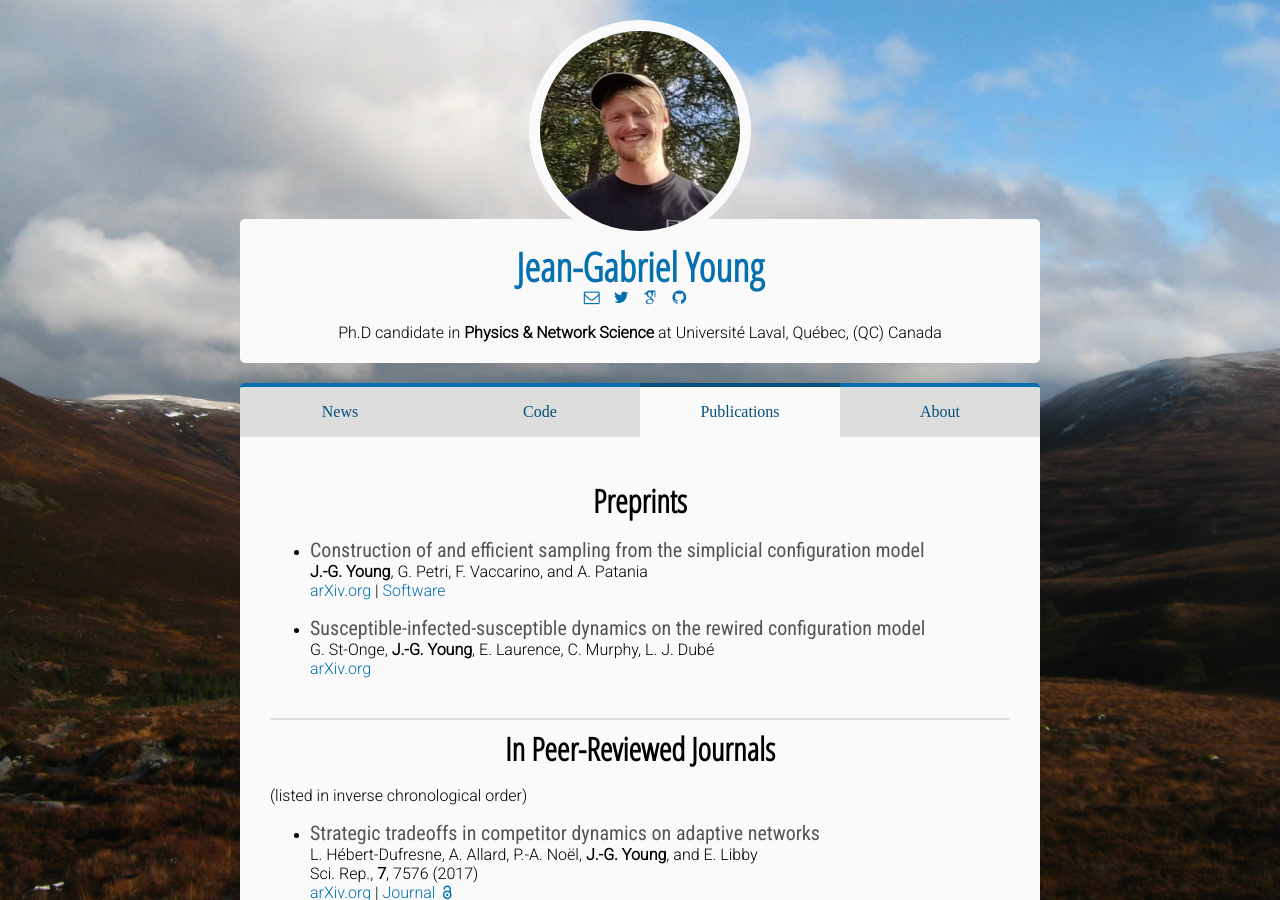
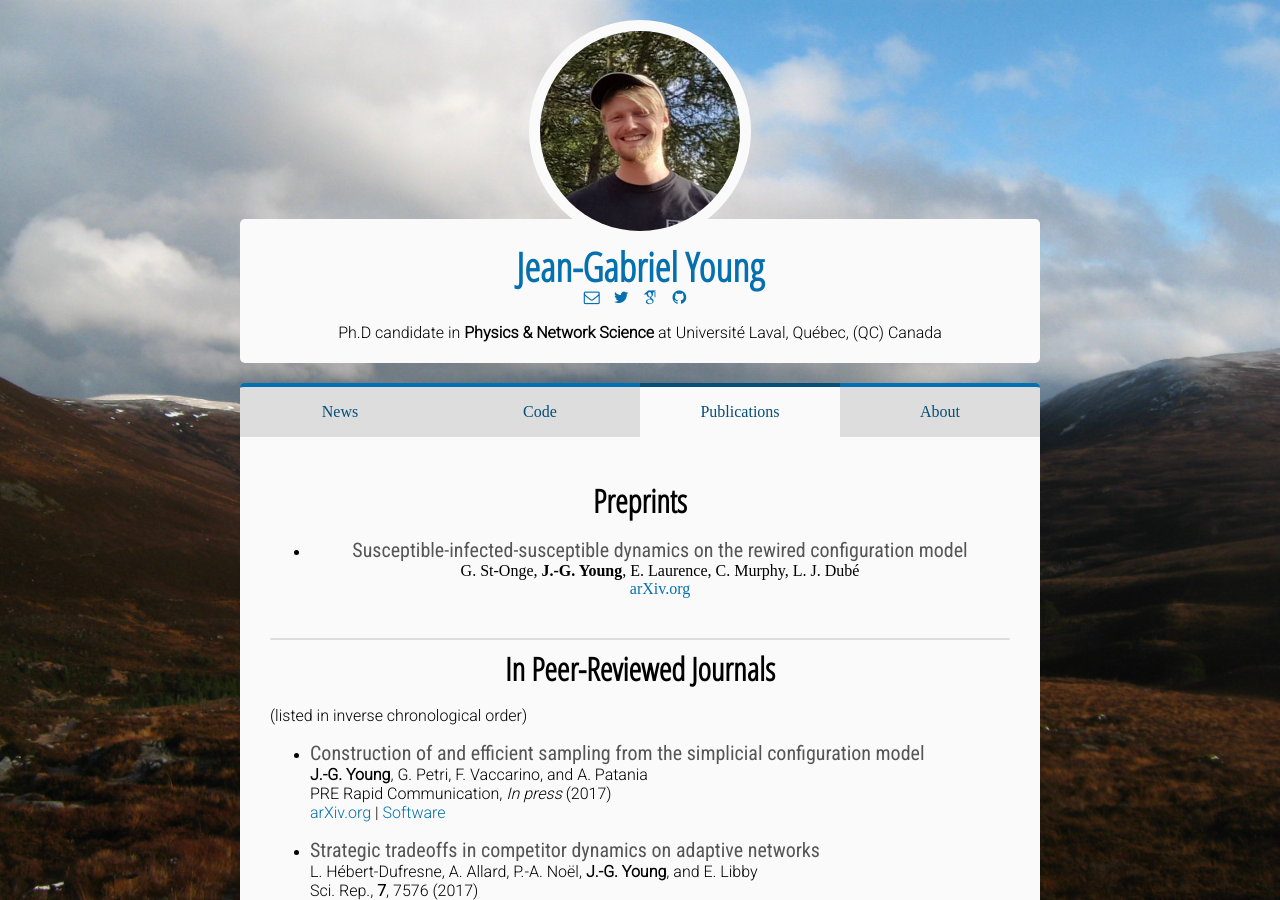
Before and after one commit to jg-you/jg-you.github.io, a Jekyll site: the page built from publications.md, in a window 1280 px wide and 900 px high. Built offline with Jekyll 4.4.1, drawn with Linux system fonts in a browser that asks for light colours; some web fonts are replaced; comment, search, counter and statistics services are not loaded; part of the change alters nothing that is shown.

Commit message:
SCM in PRE Rapid

```diff
--- a/publications.md
+++ b/publications.md
@@ -5,10 +5,6 @@ title: Publications
 
 <span id="nav-preprints"></span>
 ## Preprints
-
-* <span class="pub-title">Construction of and efficient sampling from the simplicial configuration model</span><br/>
-**J.-G. Young**, G. Petri, F. Vaccarino, and A. Patania<br/>
-[arXiv.org](https://arxiv.org/abs/1705.10298) | [Software](https://github.com/jg-you/scm)
 
 * <span class="pub-title">Susceptible-infected-susceptible dynamics on the rewired configuration model</span><br/>
 G. St-Onge, **J.-G. Young**, E. Laurence, C. Murphy, L. J. Dubé<br/>
@@ -20,6 +16,11 @@ G. St-Onge, **J.-G. Young**, E. Laurence, C. Murphy, L. J. Dubé<br/>
 ## In Peer-Reviewed Journals
 
 <p>(listed in inverse chronological order)</p>
+
+* <span class="pub-title">Construction of and efficient sampling from the simplicial configuration model</span><br/>
+**J.-G. Young**, G. Petri, F. Vaccarino, and A. Patania<br/>
+PRE Rapid Communication, *In press* (2017)<br/>
+[arXiv.org](https://arxiv.org/abs/1705.10298) | [Software](https://github.com/jg-you/scm)
 
 * <span class="pub-title">Strategic tradeoffs in competitor dynamics on adaptive networks</span><br/>
 L. Hébert-Dufresne, A. Allard, P.-A. Noël, **J.-G. Young**,  and E. Libby<br/>
```
